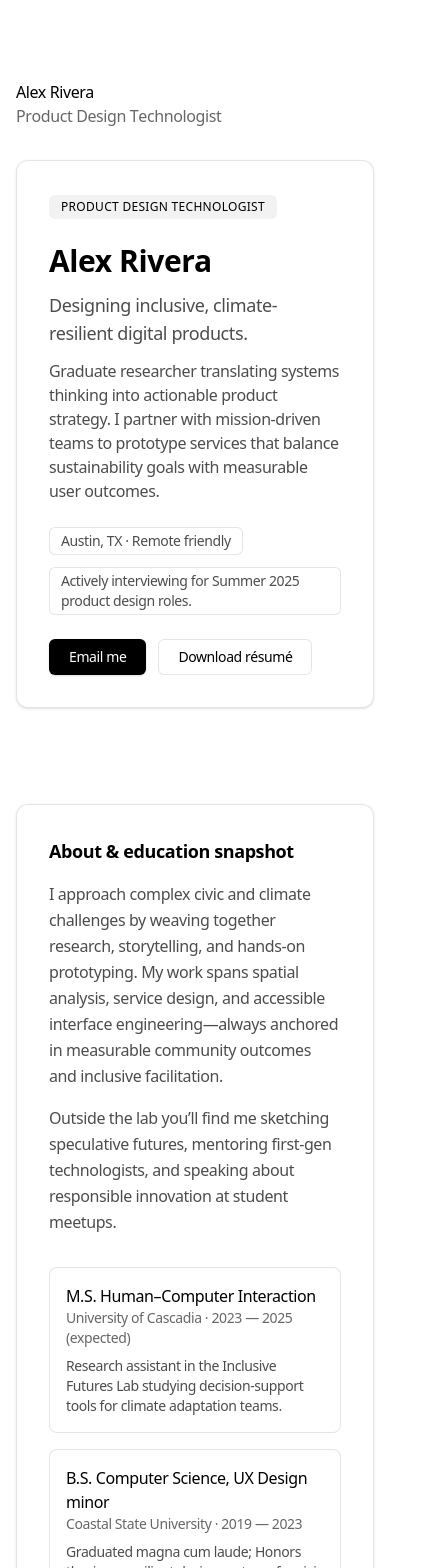
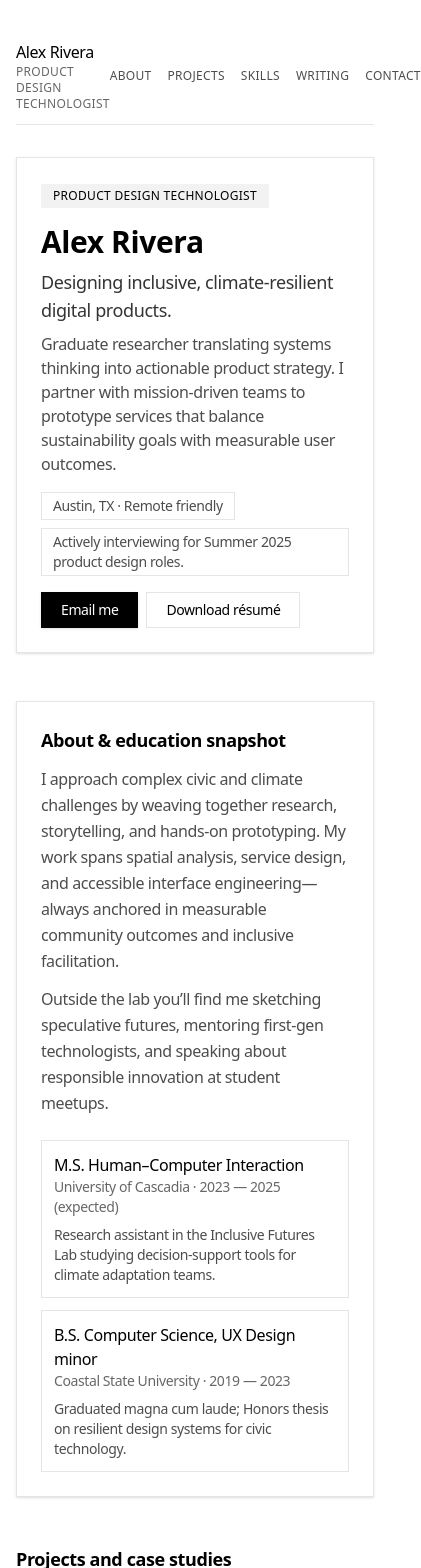
Before and after one commit to danlitvak/daniel_litvak, a Next.js app: page / in a window 390 px wide. Shown: the top 1568 px of the page, 421 px wide, since content can reach past the window. Built offline with nearby package versions, Linux system fonts and the light colour scheme.

Commit message:
Tighten squared layout and simplify blog

```diff
--- a/app/footer.tsx
+++ b/app/footer.tsx
@@ -38,7 +38,7 @@ function ThemeSwitch() {
 
   return (
     <AnimatedBackground
-      className="pointer-events-none rounded-lg bg-black/5 dark:bg-white/10"
+      className="pointer-events-none rounded-none bg-black/5 dark:bg-white/10"
       defaultValue={theme}
       transition={{
         type: 'spring',
--- a/app/header.tsx
+++ b/app/header.tsx
@@ -5,7 +5,8 @@ import { HERO } from './data'
 
 export function Header() {
   return (
-    <header className="mb-8 flex items-center justify-between">
+    <header className="sticky top-0 z-30 mb-8 border-b border-black/10 bg-white/95 pb-3 pt-4 backdrop-blur dark:border-white/10 dark:bg-black/90">
+      <div className="flex items-center justify-between">
         <div>
           <Link href="/" className="font-medium text-black dark:text-white">
             {HERO.name}
@@ -14,12 +15,30 @@ export function Header() {
             as="p"
             preset="fade"
             per="char"
-          className="text-black/60 dark:text-white/60"
-          delay={0.5}
+            className="text-xs uppercase tracking-wide text-black/60 dark:text-white/60"
+            delay={0.4}
           >
             {HERO.role}
           </TextEffect>
         </div>
+        <nav className="flex items-center gap-4 text-xs uppercase tracking-wide text-black/70 dark:text-white/70">
+          <a href="#about" className="hover:text-black dark:hover:text-white">
+            About
+          </a>
+          <a href="#projects" className="hover:text-black dark:hover:text-white">
+            Projects
+          </a>
+          <a href="#skills" className="hover:text-black dark:hover:text-white">
+            Skills
+          </a>
+          <a href="#writing" className="hover:text-black dark:hover:text-white">
+            Writing
+          </a>
+          <a href="#contact" className="hover:text-black dark:hover:text-white">
+            Contact
+          </a>
+        </nav>
+      </div>
     </header>
   )
 }
--- a/app/layout.tsx
+++ b/app/layout.tsx
@@ -76,7 +76,7 @@ export default function RootLayout({
           defaultTheme="system"
         >
           <div className="flex min-h-screen w-full flex-col font-[family-name:var(--font-inter-tight)]">
-            <div className="relative mx-auto w-full max-w-screen-sm flex-1 px-4 pt-20">
+            <div className="relative mx-auto w-full max-w-screen-sm flex-1 px-4 pb-12 pt-6">
               <Header />
               {children}
               <Footer />
--- a/app/page.tsx
+++ b/app/page.tsx
@@ -3,7 +3,6 @@
 import Link from 'next/link'
 import { motion } from 'motion/react'
 import { Spotlight } from '@/components/ui/spotlight'
-import { AnimatedBackground } from '@/components/ui/animated-background'
 import {
   HERO,
   EDUCATION,
@@ -50,7 +49,7 @@ function CTAButton({
   target?: string
 }) {
   const baseClasses =
-    'inline-flex items-center justify-center rounded-md px-5 py-2 text-sm font-medium transition-colors duration-200 focus-visible:outline focus-visible:outline-2 focus-visible:outline-offset-2 focus-visible:outline-black dark:focus-visible:outline-white'
+    'inline-flex items-center justify-center px-5 py-2 text-sm font-medium transition-colors duration-200 focus-visible:outline focus-visible:outline-2 focus-visible:outline-offset-2 focus-visible:outline-black dark:focus-visible:outline-white'
 
   const variants = {
     primary:
@@ -74,44 +73,42 @@ function CTAButton({
 export default function Personal() {
   return (
     <motion.main
-      className="space-y-24 pb-20"
+      className="space-y-12 pb-12"
       variants={VARIANTS_CONTAINER}
       initial="hidden"
       animate="visible"
     >
       <motion.section
+        id="about"
         variants={VARIANTS_SECTION}
         transition={TRANSITION_SECTION}
-        className="relative overflow-hidden rounded-xl border border-black/10 bg-white p-8 shadow-sm dark:border-white/10 dark:bg-white/5"
+        className="relative overflow-hidden border border-black/10 bg-white p-6 shadow-sm dark:border-white/10 dark:bg-white/5"
       >
-        <Spotlight
-          className="-top-10 right-0 h-64 w-64 from-white/40 via-white/10 to-transparent blur-3xl"
-          size={200}
-        />
-        <div className="relative space-y-6">
-          <div className="inline-flex items-center gap-2 rounded-md bg-black/5 px-3 py-1 text-xs font-medium uppercase tracking-wide text-black dark:bg-white/10 dark:text-white">
+        <Spotlight className="-top-10 right-0 h-56 w-56 from-white/30 via-white/5 to-transparent blur-3xl" size={180} />
+        <div className="relative space-y-4">
+          <div className="inline-flex items-center gap-2 bg-black/5 px-3 py-1 text-xs font-medium uppercase tracking-wide text-black dark:bg-white/10 dark:text-white">
             <span>{HERO.role}</span>
           </div>
-          <div className="space-y-3">
+          <div className="space-y-2">
             <h1 className="text-3xl font-semibold text-black dark:text-white md:text-4xl">
               {HERO.name}
             </h1>
-            <p className="text-lg text-black/70 dark:text-white/70 md:text-xl">
+            <p className="text-lg text-black/80 dark:text-white/80 md:text-xl">
               {HERO.headline}
             </p>
-            <p className="text-base text-black/70 dark:text-white/60">
+            <p className="text-base text-black/70 dark:text-white/70">
               {HERO.statement}
             </p>
           </div>
-          <div className="flex flex-wrap items-center gap-3 text-sm text-black/60 dark:text-white/60">
-            <span className="inline-flex items-center gap-2 rounded-md bg-white px-3 py-1 text-black/70 ring-1 ring-inset ring-black/10 dark:bg-black dark:text-white/70 dark:ring-white/20">
+          <div className="flex flex-wrap items-center gap-2 text-sm text-black/60 dark:text-white/60">
+            <span className="inline-flex items-center gap-2 bg-white px-3 py-1 text-black/70 ring-1 ring-inset ring-black/10 dark:bg-black dark:text-white/70 dark:ring-white/20">
               {HERO.location}
             </span>
-            <span className="inline-flex items-center gap-2 rounded-md bg-white px-3 py-1 text-black/70 ring-1 ring-inset ring-black/10 dark:bg-black dark:text-white/70 dark:ring-white/20">
+            <span className="inline-flex items-center gap-2 bg-white px-3 py-1 text-black/70 ring-1 ring-inset ring-black/10 dark:bg-black dark:text-white/70 dark:ring-white/20">
               {HERO.availability}
             </span>
           </div>
-          <div className="flex flex-wrap gap-3">
+          <div className="flex flex-wrap gap-2">
             <CTAButton href={`mailto:${EMAIL}`} label="Email me" />
             <CTAButton href={RESUME_URL} target="_blank" label="Download résumé" variant="secondary" />
           </div>
@@ -121,10 +118,10 @@ export default function Personal() {
       <motion.section
         variants={VARIANTS_SECTION}
         transition={TRANSITION_SECTION}
-        className="rounded-xl border border-black/10 bg-white p-8 shadow-sm dark:border-white/10 dark:bg-white/5"
+        className="rounded-none border border-black/10 bg-white p-6 shadow-sm dark:border-white/10 dark:bg-white/5"
       >
-        <div className="grid gap-8 md:grid-cols-[1.3fr_1fr] md:gap-12">
-          <div className="space-y-4">
+        <div className="grid gap-6 md:grid-cols-[1.3fr_1fr] md:gap-10">
+          <div className="space-y-3">
             <h2 className="text-lg font-semibold text-black dark:text-white">
               About & education snapshot
             </h2>
@@ -135,11 +132,11 @@ export default function Personal() {
               Outside the lab you’ll find me sketching speculative futures, mentoring first-gen technologists, and speaking about responsible innovation at student meetups.
             </p>
           </div>
-          <div className="space-y-4">
+          <div className="space-y-3">
             {EDUCATION.map((item) => (
               <div
                 key={item.institution}
-                className="rounded-lg border border-black/10 bg-white p-4 dark:border-white/10 dark:bg-black/40"
+                className="rounded-none border border-black/10 bg-white p-3 dark:border-white/10 dark:bg-black/40"
               >
                 <h3 className="text-base font-medium text-black dark:text-white">
                   {item.credential}
@@ -157,9 +154,10 @@ export default function Personal() {
       </motion.section>
 
       <motion.section
+        id="projects"
         variants={VARIANTS_SECTION}
         transition={TRANSITION_SECTION}
-        className="space-y-6"
+        className="space-y-4"
       >
         <div className="flex flex-col justify-between gap-4 md:flex-row md:items-center">
           <h2 className="text-lg font-semibold text-black dark:text-white">
@@ -169,13 +167,13 @@ export default function Personal() {
             Selected collaborations that highlight research synthesis, prototyping, and measurable impact.
           </p>
         </div>
-        <div className="grid grid-cols-1 gap-6 md:grid-cols-2">
+        <div className="grid grid-cols-1 gap-4 md:grid-cols-2">
           {PROJECTS.map((project) => (
             <div
               key={project.id}
-              className="group flex flex-col gap-3 rounded-xl border border-black/10 bg-white p-4 shadow-sm transition hover:border-black/40 hover:shadow-md dark:border-white/10 dark:bg-black/40 dark:hover:border-white/40"
+              className="group flex flex-col gap-3 rounded-none border border-black/10 bg-white p-4 shadow-sm transition hover:border-black/40 hover:shadow-md dark:border-white/10 dark:bg-black/40 dark:hover:border-white/40"
             >
-              <div className="relative overflow-hidden rounded-lg bg-black/5 dark:bg-white/10">
+              <div className="relative overflow-hidden rounded-none bg-black/5 dark:bg-white/10">
                 <video
                   src={project.video}
                   autoPlay
@@ -207,7 +205,7 @@ export default function Personal() {
                   {project.tools.map((tool) => (
                     <span
                       key={tool}
-                      className="inline-flex items-center rounded-md bg-black/5 px-3 py-1 text-xs font-medium text-black dark:bg-white/10 dark:text-white"
+                      className="inline-flex items-center rounded-none bg-black/5 px-3 py-1 text-xs font-medium text-black dark:bg-white/10 dark:text-white"
                     >
                       {tool}
                     </span>
@@ -220,18 +218,19 @@ export default function Personal() {
       </motion.section>
 
       <motion.section
+        id="skills"
         variants={VARIANTS_SECTION}
         transition={TRANSITION_SECTION}
-        className="rounded-xl border border-black/10 bg-white p-8 shadow-sm dark:border-white/10 dark:bg-white/5"
+        className="rounded-none border border-black/10 bg-white p-6 shadow-sm dark:border-white/10 dark:bg-white/5"
       >
-        <h2 className="mb-6 text-lg font-semibold text-black dark:text-white">
+        <h2 className="mb-4 text-lg font-semibold text-black dark:text-white">
           Skills & tools matrix
         </h2>
         <div className="grid gap-4 md:grid-cols-2">
           {SKILL_GROUPS.map((group) => (
             <div
               key={group.category}
-              className="rounded-lg border border-black/10 bg-white p-4 dark:border-white/10 dark:bg-black/40"
+              className="rounded-none border border-black/10 bg-white p-3 dark:border-white/10 dark:bg-black/40"
             >
               <h3 className="text-sm font-semibold uppercase tracking-wide text-black/60 dark:text-white/60">
                 {group.category}
@@ -249,9 +248,10 @@ export default function Personal() {
       </motion.section>
 
       <motion.section
+        id="experience"
         variants={VARIANTS_SECTION}
         transition={TRANSITION_SECTION}
-        className="space-y-6"
+        className="space-y-4"
       >
         <div className="flex flex-col justify-between gap-4 md:flex-row md:items-center">
           <div>
@@ -268,7 +268,7 @@ export default function Personal() {
           {WORK_EXPERIENCE.map((job) => (
             <div
               key={job.id}
-              className="rounded-xl border border-black/10 bg-white p-6 dark:border-white/10 dark:bg-black/40"
+              className="rounded-none border border-black/10 bg-white p-5 dark:border-white/10 dark:bg-black/40"
             >
               <div className="flex flex-col gap-2 md:flex-row md:items-center md:justify-between">
                 <div>
@@ -294,7 +294,7 @@ export default function Personal() {
               <ul className="mt-4 space-y-2 text-sm text-black/70 dark:text-white/70">
                 {job.achievements.map((achievement) => (
                   <li key={achievement} className="flex gap-2">
-                    <span className="mt-1 h-1.5 w-1.5 flex-none rounded-sm bg-black dark:bg-white" />
+                    <span className="mt-1 h-1.5 w-1.5 flex-none rounded-none bg-black dark:bg-white" />
                     <span>{achievement}</span>
                   </li>
                 ))}
@@ -309,7 +309,7 @@ export default function Personal() {
         transition={TRANSITION_SECTION}
         className="grid gap-6 md:grid-cols-[1.1fr_0.9fr]"
       >
-        <div className="rounded-xl border border-black/10 bg-white p-6 dark:border-white/10 dark:bg-black/40">
+        <div className="rounded-none border border-black/10 bg-white p-6 dark:border-white/10 dark:bg-black/40">
           <h2 className="text-lg font-semibold text-black dark:text-white">
             Social proof & extracurricular highlights
           </h2>
@@ -317,7 +317,7 @@ export default function Personal() {
             {SOCIAL_PROOF.testimonials.map((testimonial) => (
               <blockquote
                 key={testimonial.name}
-                className="rounded-lg border border-black/10 bg-white p-4 text-sm italic text-black/80 dark:border-white/10 dark:bg-black/40 dark:text-white/80"
+                className="rounded-none border border-black/10 bg-white p-4 text-sm italic text-black/80 dark:border-white/10 dark:bg-black/40 dark:text-white/80"
               >
                 “{testimonial.quote}”
                 <footer className="mt-2 text-xs font-medium not-italic text-black/60 dark:text-white/60">
@@ -327,7 +327,7 @@ export default function Personal() {
             ))}
           </div>
         </div>
-        <div className="rounded-xl border border-black/10 bg-white p-6 dark:border-white/10 dark:bg-black/40">
+        <div className="rounded-none border border-black/10 bg-white p-6 dark:border-white/10 dark:bg-black/40">
           <h3 className="text-base font-semibold text-black dark:text-white">
             Awards & leadership
           </h3>
@@ -345,11 +345,12 @@ export default function Personal() {
       </motion.section>
 
       <motion.section
+        id="writing"
         variants={VARIANTS_SECTION}
         transition={TRANSITION_SECTION}
-        className="rounded-xl border border-black/10 bg-white p-8 shadow-sm dark:border-white/10 dark:bg-white/5"
+        className="rounded-none border border-black/10 bg-white p-6 shadow-sm dark:border-white/10 dark:bg-white/5"
       >
-        <div className="flex flex-col gap-4 md:flex-row md:items-center md:justify-between">
+        <div className="flex flex-col gap-3 md:flex-row md:items-center md:justify-between">
           <div>
             <h2 className="text-lg font-semibold text-black dark:text-white">Writing samples & blog posts</h2>
             <p className="text-sm text-black/60 dark:text-white/60">
@@ -358,37 +359,35 @@ export default function Personal() {
           </div>
           <CTAButton href="/blog" label="Browse the archive" variant="secondary" />
         </div>
-        <AnimatedBackground
-          enableHover
-          className="mt-6 grid gap-3 rounded-lg bg-black/5 p-2 dark:bg-white/10"
-          transition={{ type: 'spring', bounce: 0, duration: 0.25 }}
-        >
+        <div className="mt-4 divide-y divide-black/10 border border-black/10 dark:divide-white/10 dark:border-white/10">
           {BLOG_POSTS.map((post) => (
             <Link
               key={post.uid}
-              className="rounded-xl px-3 py-3 text-left"
+              className="flex flex-col gap-2 px-4 py-3 transition-colors hover:bg-black/5 dark:hover:bg-white/10"
               href={post.link}
               data-id={post.uid}
             >
-              <p className="text-xs uppercase tracking-wide text-black/60 dark:text-white/60">
-                {post.date}
-              </p>
+              <div className="flex items-center justify-between text-xs uppercase tracking-wide text-black/60 dark:text-white/60">
+                <span>{post.date}</span>
+                <span className="text-[11px]">Read ↗</span>
+              </div>
               <h3 className="text-base font-medium text-black dark:text-white">
                 {post.title}
               </h3>
-              <p className="mt-1 text-sm text-black/70 dark:text-white/70">{post.description}</p>
+              <p className="text-sm text-black/70 dark:text-white/70">{post.description}</p>
             </Link>
           ))}
-        </AnimatedBackground>
+        </div>
       </motion.section>
 
       <motion.section
+        id="contact"
         variants={VARIANTS_SECTION}
         transition={TRANSITION_SECTION}
-        className="rounded-xl border border-black/10 bg-white p-8 shadow-sm dark:border-white/10 dark:bg-white/5"
+        className="rounded-none border border-black/10 bg-white p-6 shadow-sm dark:border-white/10 dark:bg-white/5"
       >
-        <div className="grid gap-8 lg:grid-cols-[0.9fr_1.1fr] lg:gap-12">
-          <div className="space-y-6">
+        <div className="grid gap-6 lg:grid-cols-[0.9fr_1.1fr] lg:gap-10">
+          <div className="space-y-4">
             <div className="space-y-2">
               <h2 className="text-lg font-semibold text-black dark:text-white">
                 Contact methods & calendar
@@ -404,7 +403,7 @@ export default function Personal() {
                   href={item.link}
                   target={item.link.startsWith('http') ? '_blank' : undefined}
                   rel={item.link.startsWith('http') ? 'noopener noreferrer' : undefined}
-                  className="flex flex-col rounded-lg border border-black/10 bg-white px-4 py-3 transition-colors hover:border-black/40 hover:bg-black/5 dark:border-white/10 dark:bg-black/40 dark:hover:border-white/40 dark:hover:bg-white/10"
+                  className="flex flex-col rounded-none border border-black/10 bg-white px-4 py-3 transition-colors hover:border-black/40 hover:bg-black/5 dark:border-white/10 dark:bg-black/40 dark:hover:border-white/40 dark:hover:bg-white/10"
                 >
                   <span className="text-sm font-medium text-black dark:text-white">{item.label}</span>
                   <span className="text-xs text-black/60 dark:text-white/60">{item.description}</span>
@@ -421,7 +420,7 @@ export default function Personal() {
                   type="text"
                   name="name"
                   placeholder="How should I address you?"
-                  className="rounded-md border border-black/10 bg-white px-3 py-2 text-sm text-black placeholder:text-black/40 focus:border-black/40 focus:outline-none focus:ring-2 focus:ring-black/20 dark:border-white/20 dark:bg-black dark:text-white dark:placeholder:text-white/40 dark:focus:border-white/60 dark:focus:ring-white/20"
+                  className="rounded-none border border-black/10 bg-white px-3 py-2 text-sm text-black placeholder:text-black/40 focus:border-black/40 focus:outline-none focus:ring-2 focus:ring-black/20 dark:border-white/20 dark:bg-black dark:text-white dark:placeholder:text-white/40 dark:focus:border-white/60 dark:focus:ring-white/20"
                 />
               </label>
               <label className="flex flex-col gap-2 text-sm font-medium text-black dark:text-white">
@@ -430,7 +429,7 @@ export default function Personal() {
                   type="email"
                   name="contact-email"
                   placeholder="you@example.com"
-                  className="rounded-md border border-black/10 bg-white px-3 py-2 text-sm text-black placeholder:text-black/40 focus:border-black/40 focus:outline-none focus:ring-2 focus:ring-black/20 dark:border-white/20 dark:bg-black dark:text-white dark:placeholder:text-white/40 dark:focus:border-white/60 dark:focus:ring-white/20"
+                  className="rounded-none border border-black/10 bg-white px-3 py-2 text-sm text-black placeholder:text-black/40 focus:border-black/40 focus:outline-none focus:ring-2 focus:ring-black/20 dark:border-white/20 dark:bg-black dark:text-white dark:placeholder:text-white/40 dark:focus:border-white/60 dark:focus:ring-white/20"
                 />
               </label>
             </div>
@@ -440,7 +439,7 @@ export default function Personal() {
                 type="text"
                 name="project"
                 placeholder="Tell me a sentence about what you need"
-                className="rounded-md border border-black/10 bg-white px-3 py-2 text-sm text-black placeholder:text-black/40 focus:border-black/40 focus:outline-none focus:ring-2 focus:ring-black/20 dark:border-white/20 dark:bg-black dark:text-white dark:placeholder:text-white/40 dark:focus:border-white/60 dark:focus:ring-white/20"
+                className="rounded-none border border-black/10 bg-white px-3 py-2 text-sm text-black placeholder:text-black/40 focus:border-black/40 focus:outline-none focus:ring-2 focus:ring-black/20 dark:border-white/20 dark:bg-black dark:text-white dark:placeholder:text-white/40 dark:focus:border-white/60 dark:focus:ring-white/20"
               />
             </label>
             <label className="flex flex-col gap-2 text-sm font-medium text-black dark:text-white">
@@ -449,12 +448,12 @@ export default function Personal() {
                 name="message"
                 rows={4}
                 placeholder="Share goals, timelines, or links. I respond within two business days."
-                className="rounded-md border border-black/10 bg-white px-3 py-2 text-sm text-black placeholder:text-black/40 focus:border-black/40 focus:outline-none focus:ring-2 focus:ring-black/20 dark:border-white/20 dark:bg-black dark:text-white dark:placeholder:text-white/40 dark:focus:border-white/60 dark:focus:ring-white/20"
+                className="rounded-none border border-black/10 bg-white px-3 py-2 text-sm text-black placeholder:text-black/40 focus:border-black/40 focus:outline-none focus:ring-2 focus:ring-black/20 dark:border-white/20 dark:bg-black dark:text-white dark:placeholder:text-white/40 dark:focus:border-white/60 dark:focus:ring-white/20"
               />
             </label>
             <button
               type="submit"
-              className="inline-flex items-center justify-center rounded-md bg-black px-5 py-2 text-sm font-medium text-white transition-colors hover:bg-black/80 focus-visible:outline focus-visible:outline-2 focus-visible:outline-offset-2 focus-visible:outline-black dark:bg-white dark:text-black dark:hover:bg-white/80 dark:focus-visible:outline-white"
+              className="inline-flex items-center justify-center rounded-none bg-black px-5 py-2 text-sm font-medium text-white transition-colors hover:bg-black/80 focus-visible:outline focus-visible:outline-2 focus-visible:outline-offset-2 focus-visible:outline-black dark:bg-white dark:text-black dark:hover:bg-white/80 dark:focus-visible:outline-white"
             >
               Send message
             </button>
@@ -471,7 +470,7 @@ export default function Personal() {
       <motion.section
         variants={VARIANTS_SECTION}
         transition={TRANSITION_SECTION}
-        className="rounded-xl border border-black/10 bg-black/5 p-8 text-center shadow-sm dark:border-white/10 dark:bg-white/10"
+        className="rounded-none border border-black/10 bg-black/5 p-6 text-center shadow-sm dark:border-white/10 dark:bg-white/10"
       >
         <h2 className="text-2xl font-semibold text-black dark:text-white">
           Let’s co-create resilient experiences.
```
Lines whose indentation alone changed are shown as unchanged.
